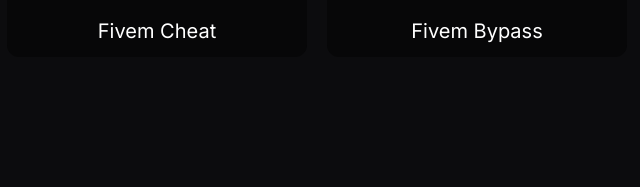
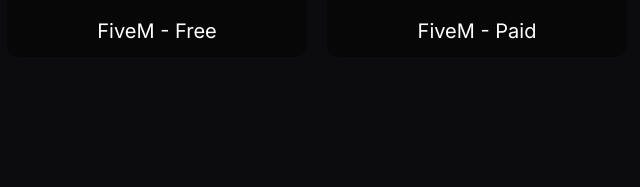
Before and after one commit to spectrefvm/websitecold, a plain HTML site: page dashboard.html in a window 1280 px wide. Shown: the part 398-585 px from the top of the page, 313-953 px from the left. Drawn offline with Linux system fonts and the light colour scheme.

Commit message:
Update dashboard.html

```diff
--- a/dashboard.html
+++ b/dashboard.html
@@ -61,13 +61,13 @@
                     <a href="">
                         <section class="flex flex-col items-center w-[300px] h-[250px] bg-child rounded-xl p-5 transition-all duration-300 ease-in-out hover:scale-110">
                             <img alt="GtaV logo" loading="lazy" width="2500" height="1700" decoding="async" data-nimg="1" class="w-[250px] h-[170px] rounded-xl" style="color:transparent" srcSet="/_next/gtavlogo.png" src="/_next/gtavlogo.png"/>
-                            <h1 class="mt-5 text-xl">Fivem Cheat</h1>
+                            <h1 class="mt-5 text-xl">FiveM - Free</h1>
                         </section>
                     </a>
                     <a href="">
                         <section class="flex flex-col items-center w-[300px] h-[250px] bg-child rounded-xl p-5  transition-all duration-300 ease-in-out hover:scale-110">
                             <img alt="GtaV logo" loading="lazy" width="2500" height="1700" decoding="async" data-nimg="1" class="w-[250px] h-[170px] rounded-xl" style="color:transparent" srcSet="/_next/gtavlogo.png" src="/_next/gtavlogo.png"/>
-                            <h1 class="mt-5 text-xl">Fivem Bypass</h1>
+                            <h1 class="mt-5 text-xl">FiveM - Paid</h1>
                         </section>
                     </a>
                 </div>
```
